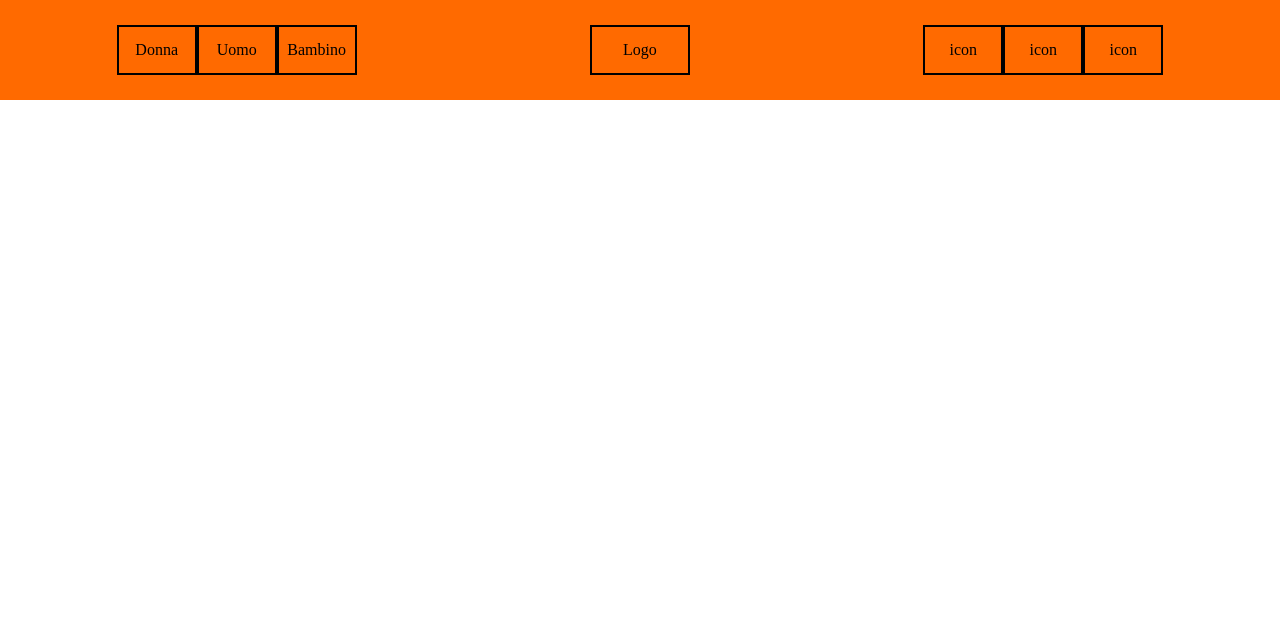
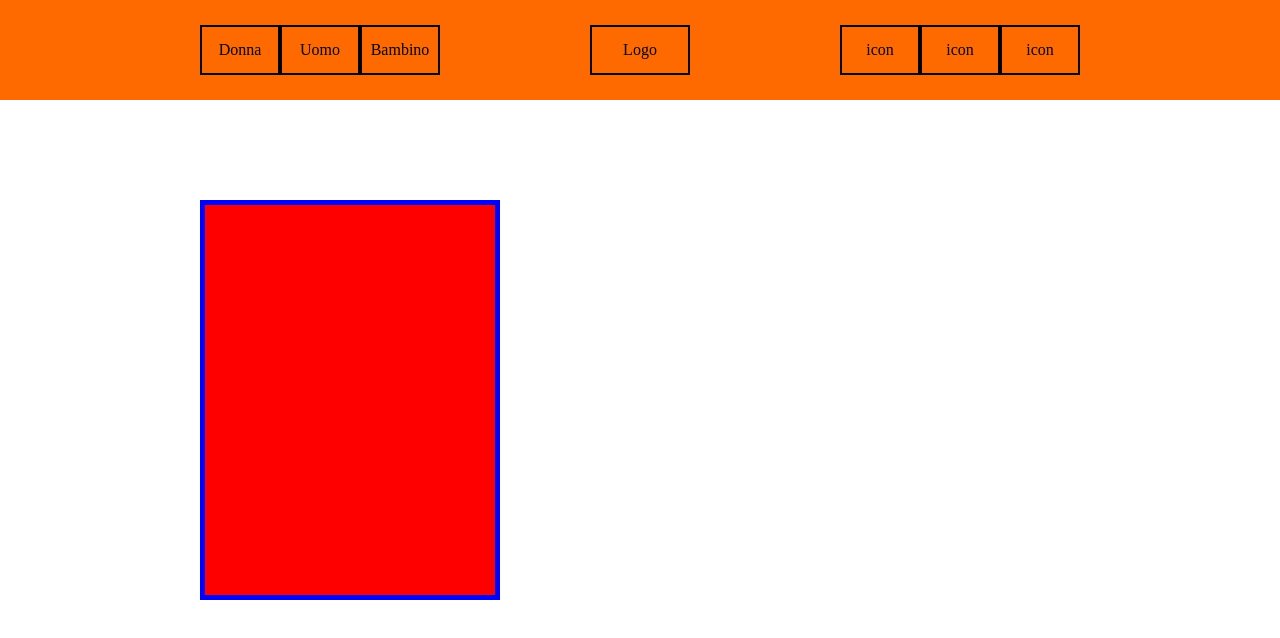
Before and after one commit to DanielMarella/html-css-boolando, a plain HTML site: page index.html in a window 1280 px wide. Drawn offline with Linux system fonts and the light colour scheme.

Commit message:
working on main, setting the first card, add some css, margin & padding

```diff
--- a/css/style.css
+++ b/css/style.css
@@ -18,12 +18,16 @@ ul{
     list-style-type: none;
 }
 
+/* ELIMINARE TUTTE LE ALTEZZE FISSE CON L'INSERIMENTO DEL CONTENUTO!!! */
+
 .head{
     width: 100%;
     height: 100px;
     background-color: #FF6A00;
-    justify-content: space-around;
+    justify-content: space-between;
     align-items: center;
+    padding: 0 200px;       /* <--- ridurre dopo */
+    margin-bottom: 100px;  /* <--- ridurre dopo */
 }
 
 li{
@@ -41,3 +45,15 @@ li{
     height: 50px;
     border: 2px solid black;
 }
+
+
+.container{
+    padding: 0 200px;
+}
+
+.card{
+    width: 300px;
+    height: 400px;
+    background-color: red;
+    border: 5px solid blue;
+}
--- a/index.html
+++ b/index.html
@@ -29,23 +29,19 @@
                 <li class="flex center">icon</li>
                 <li class="flex center">icon</li>
             </ul>
-
-
-
         </div>
-
-
-
-
     </header>
 
 
-
     <main>
+        <div class="container">
             <!-- card -->
+            <div class="card">
+            </div>
             <!-- due box colorati sopra immagine -->
             <!-- box col cuoricino -->
             <!-- descrizione card posta sotto img -->
+        </div>
     </main>
 
 
```
Lines whose indentation alone changed are shown as unchanged.
